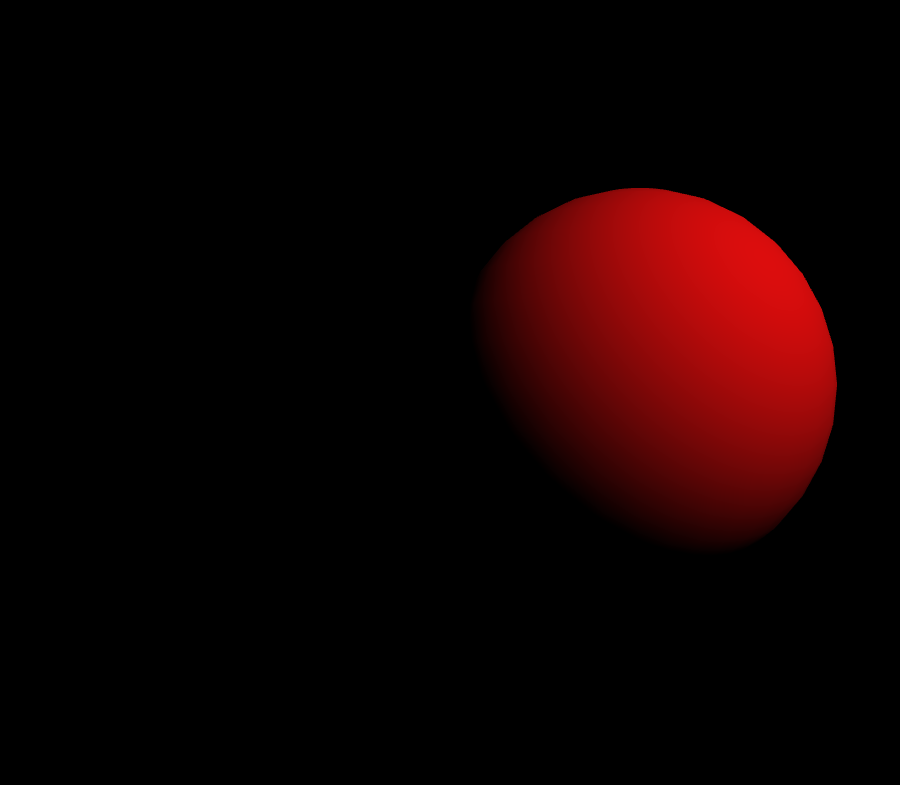
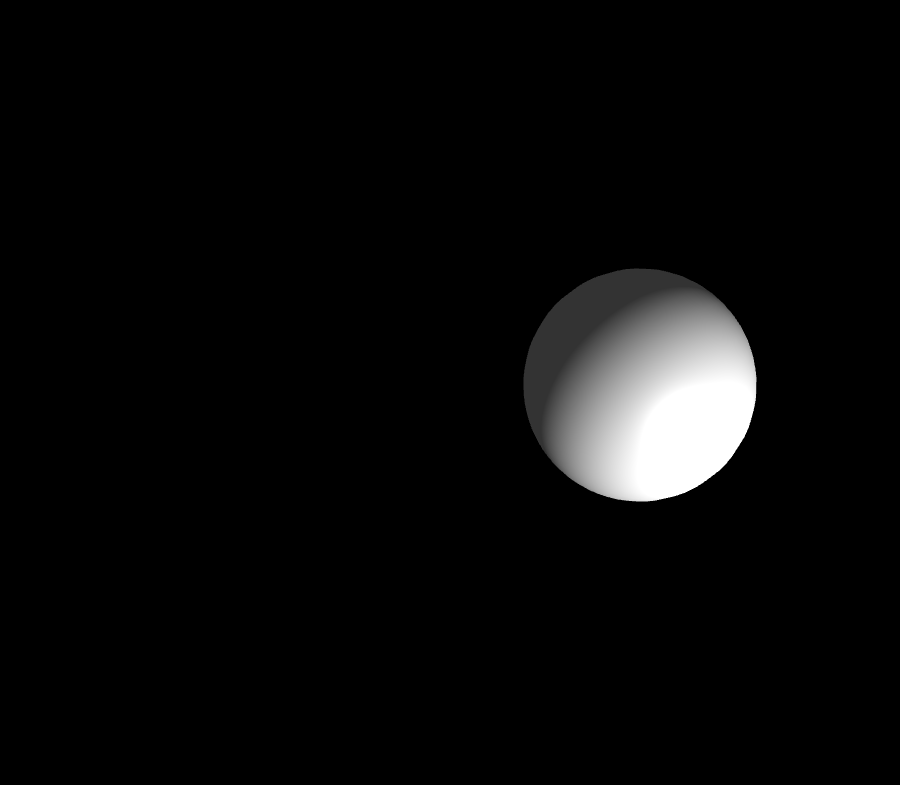
Before and after one commit to mathieuelisa/Three-JS-project, a website with bundled scripts: page public/Index.html in a window 1280 px wide. Shown: the part 52-837 px from the top of the page, without its empty margins (0-900 px from the left). Built offline with nearby package versions, Linux system fonts and the light colour scheme; animation ran at ten frames a second.

Commit message:
Adding ambientLight on the project-Missing texture

```diff
--- a/public/css/style.css
+++ b/public/css/style.css
@@ -7,4 +7,5 @@
 body {
   background-color: black;
   color: white;
+  font-family: Arial, Helvetica, sans-serif;
 }
--- a/src/planets.ts
+++ b/src/planets.ts
@@ -1,5 +1,4 @@
 import * as THREE from "three";
-import { ThisExpression } from "typescript";
 
 class Planet {
         scene;
@@ -8,7 +7,8 @@ class Planet {
         geometry;
         material;
         mesh;
-        light;
+        pointLight;
+        ambientLight;
 
         speed:number
 
@@ -20,45 +20,58 @@ class Planet {
     init = ()=> {
         this.scene = new THREE.Scene();
         this.camera = new THREE.PerspectiveCamera( 45, window.innerWidth / window.innerHeight, 1, 1000 )
-        this.scene.add(this.camera)
-
         this.camera.position.z = 5;
 
-        // On choisi notre forme à rendre
-        this.geometry = new THREE.SphereGeometry();
-        this.material = new THREE.MeshLambertMaterial( { color: 0xDC0D0D  } );
-        this.mesh = new THREE.Mesh( this.geometry, this.material );
-            this.scene.add( this.mesh );
-
-        // On ajoute un point de lumiere
-        this.light = new THREE.PointLight();
-        this.light.position.set( 30, 30, 30 );
-        this.scene.add( this.light );
+        this.scene.add(this.camera)
 
         // Moteur de rendu
         this.renderer = new THREE.WebGLRenderer({antialias:true});
         this.renderer.setSize( window.innerWidth, window.innerHeight );
+        this.renderer.setPixelRatio(window.devicePixelRatio)
+
+
+        // const texture = new THREE.TextureLoader().load( 'images/earthmap1k.jpg' );
+
+        // On choisi notre forme à rendre
+        this.geometry = new THREE.SphereGeometry(0.6, 32, 32);
+        this.material = new THREE.MeshPhongMaterial( {
+            roughness:1,
+            metalness:0,
+            // map: texture
+          } );
+        this.mesh = new THREE.Mesh( this.geometry, this.material );
+            this.scene.add( this.mesh );
+
+        // On ajoute de la lumiere
+        this.ambientLight = new THREE.AmbientLight(0xffffff, 0.2)
+        this.scene.add(this.ambientLight)
+
+        this.pointLight = new THREE.PointLight(0xffffff, 1);
+        this.pointLight.position.set( 30, -30, 30);
+        this.scene.add( this.pointLight );
+
+
 
         document.body.appendChild( this.renderer.domElement )
-        // On rend notre scene disponible
+
+        this.animate()
+
         this.renderer.render(this.scene, this.camera);
 
-            this.animate()
     }
 
 
     animate = () =>{
+
+        this.mesh.rotation.x -= 0.010;
+        this.mesh.rotation.z -= 0.010;
+
+        this.renderer.render(this.scene, this.camera);
+
         requestAnimationFrame( this.animate );
-
-        this.camera.rotation.x = 25;
-        this.camera.rotation.z = 25;
+    }
 
 
-        this.camera.lookAt(this.mesh.position);
-
-        this.renderer.render( this.scene, this.camera );
-
-    }
 }
 
 
```
Also changed, not shown: src/images/earthbump.jpg (added), src/images/earthmap1k.jpg (added), src/images/galaxy.png (added), src/images/specularmap.jpg (added), 2 other files.
